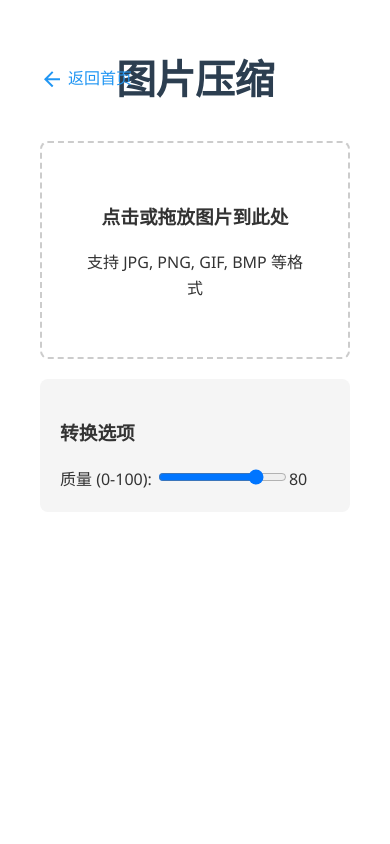
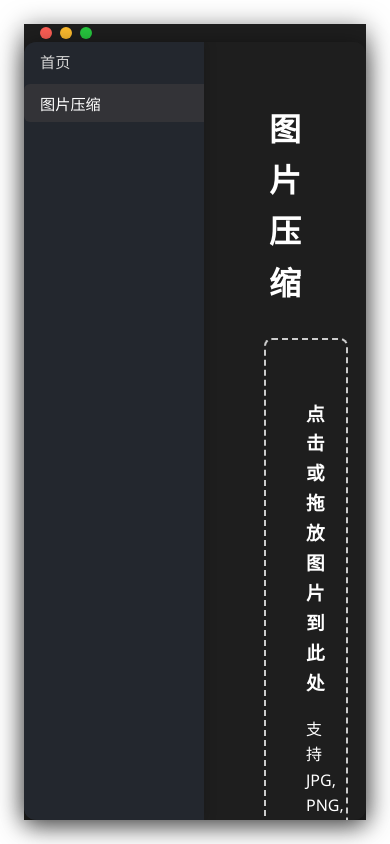
Before and after one commit to gausszhou/image-tools, a React (Vite) app: page /image-tools/compress in a window 390 px wide. Built offline with nearby package versions, Linux system fonts and the light colour scheme.

Commit message:
style: 样式和布局调整

```diff
--- a/src/App.css
+++ b/src/App.css
@@ -1,54 +1,129 @@
-.App {
-  text-align: center;
+/* 应用程序布局相关样式 */
+.layout {
   min-height: 100vh;
-  background-color: #f8f9fa;
-  padding: 20px;
+  display: flex;
+  flex-direction: column;
+  align-items: center;
+  justify-content: center;
+  background: #fff;
+  max-width: 1200px;
+  max-height: 90vh;
+  margin: 0 auto;
+  box-sizing: border-box;
 }
 
-.page-container {
-  max-width: 1200px;
-  margin: 0 auto;
-  padding: 20px;
+.layout__container {
+  width: 1536px;
+  height: 720px;
+  max-width: calc(100vw - 48px);
+  max-height: calc(100vh - 48px);
+  display: flex;
+  flex-direction: column;
+  align-items: center;
+  justify-content: center;
+  box-sizing: border-box;
+  background: #1e1e1e;
+  border-radius: 16px;
+  box-shadow: 0 4px 24px rgba(0,0,0,0.5);
 }
 
-.page-title {
-  color: #2c3e50;
-  text-align: center;
-  margin-bottom: 30px;
-  font-size: 2.5rem;
-  font-weight: 600;
-  letter-spacing: -0.5px;
+.layout__body {
+  width: 100%;
+  height: 100%;
+  display: flex;
+  background: #1e1e1e;
+  border-radius: 12px;
+  box-shadow: 0 4px 24px rgba(0,0,0,0.5);
+  overflow: hidden;
 }
 
-.tools-grid {
-  display: grid;
-  grid-template-columns: repeat(auto-fit, minmax(300px, 1fr));
-  gap: 20px;
-  margin-top: 30px;
+.layout__header {
+  width: 100%;
+  height: 32px;
+  display: flex;
+  align-items: center;
+  justify-content: flex-start;
+  padding: 0 16px;
+  box-sizing: border-box;
 }
 
-.tool-card {
-  display: block;
-  padding: 20px;
-  border: 1px solid #eee;
-  border-radius: 8px;
-  text-decoration: none;
-  color: inherit;
-  transition: all 0.3s ease;
+.layout__dots {
+  display: flex;
+  gap: 8px;
+  margin: 0;
 }
 
-.tool-card:hover {
-  transform: translateY(-2px);
-  box-shadow: 0 4px 12px rgba(0, 0, 0, 0.1);
-  border-color: #2196f3;
+.layout__dot {
+  width: 12px;
+  height: 12px;
+  border-radius: 50%;
 }
 
-.tool-card h2 {
-  color: #2196f3;
-  margin-bottom: 10px;
+.layout__dot--red {
+  background: #ff5f56;
 }
 
-.tool-card p {
-  color: #666;
-  margin: 0;
+.layout__dot--yellow {
+  background: #ffbd2e;
 }
+
+.layout__dot--green {
+  background: #27c93f;
+}
+
+.layout__sidebar {
+  width: 180px;
+  background: #23272e;
+  display: flex;
+  flex-direction: column;
+  align-items: flex-start;
+  border-top-left-radius: 0;
+  border-bottom-left-radius: 10px;
+  box-shadow: 2px 0 12px rgba(0,0,0,0.15);
+}
+
+.layout__nav {
+  display: flex;
+  flex-direction: column;
+  width: 100%;
+  gap: 4px;
+}
+
+.layout__nav-link {
+  color: #d4d4d4;
+  text-decoration: none;
+  padding: 8px 16px;
+  border-radius: 6px 0 0 6px;
+  font-size: 0.95rem;
+  transition: background 0.2s, color 0.2s;
+}
+
+.layout__nav-link--active,
+.layout__nav-link:hover {
+  background: #333337;
+  color: #fff;
+}
+
+.layout__main {
+  flex: 1;
+  padding: 40px;
+  overflow-y: auto;
+}
+
+/* 响应式设计样式 */
+@media (max-width: 1600px) {
+  .layout__container {
+    width: 96vw;
+    min-width: 320px;
+  }
+}
+
+@media (max-width: 900px) {
+  .layout__container {
+    width: 100vw;
+    height: auto;
+    min-width: 0;
+    margin: 0;
+    border-radius: 0;
+  }
+}
--- a/src/App.tsx
+++ b/src/App.tsx
@@ -1,16 +1,61 @@
-import React from 'react';
-import { BrowserRouter as Router, Routes, Route } from 'react-router-dom';
+import { Route, BrowserRouter as Router, Routes, Link, useLocation } from 'react-router-dom';
 import './App.css';
 import Home from './pages/Home';
 import ImageCompress from './pages/ImageCompress';
 
-function App() {
+function Sidebar() {
+  const location = useLocation();
   return (
-    <Router basename="/image-tools">
+    <div className="layout__sidebar">
+      <nav className="layout__nav">
+        <Link to="/" className={location.pathname === '/' ? 'layout__nav-link layout__nav-link--active' : 'layout__nav-link'}>首页</Link>
+        <Link to="/compress" className={location.pathname === '/compress' ? 'layout__nav-link layout__nav-link--active' : 'layout__nav-link'}>图片压缩</Link>
+      </nav>
+    </div>
+  );
+}
+
+function AppHead() {
+  return (
+    <div className="layout__header">
+      <div className="layout__dots">
+        <span className="layout__dot layout__dot--red"></span>
+        <span className="layout__dot layout__dot--yellow"></span>
+        <span className="layout__dot layout__dot--green"></span>
+      </div>
+    </div>
+  );
+}
+
+function AppMain() {
+  return (
+    <div className="layout__main">
       <Routes>
         <Route path="/" element={<Home />} />
         <Route path="/compress" element={<ImageCompress />} />
       </Routes>
+    </div>
+  );
+}
+
+function AppBody() {
+  return (
+    <div className="layout__body">
+      <Sidebar />
+      <AppMain />
+    </div>
+  );
+}
+
+function App() {
+  return (
+    <Router basename="/image-tools/">
+      <div className="layout">
+        <div className="layout__container">
+          <AppHead />
+          <AppBody />
+        </div>
+      </div>
     </Router>
   );
 }
--- a/src/components/ImageConverter.css
+++ b/src/components/ImageConverter.css
@@ -2,7 +2,7 @@
     max-width: 1200px;
     margin: 0 auto;
     padding: 0 20px 20px;
-    color: #333;
+    color: #fff;
     line-height: 1.6;
     font-family: 'Segoe UI', Tahoma, Geneva, Verdana, sans-serif;
 }
@@ -36,7 +36,7 @@
 }
 
 h1 {
-    color: #2c3e50;
+    color: #fff;
     text-align: center;
     margin-bottom: 30px;
 }
@@ -89,7 +89,7 @@ h1 {
 }
 
 .file-info {
-    color: #666;
+    color: #bdbdbd;
     font-size: 0.9em;
     margin: 10px 0;
 }
@@ -131,14 +131,129 @@ progress {
 .status {
     text-align: center;
     margin-top: 10px;
-    color: #2196f3;
+    color: #64b5f6;
 }
 
 .error {
-    color: #f44336;
+    color: #ff8a80;
     text-align: center;
     margin: 10px 0;
     padding: 10px;
-    background-color: #ffebee;
+    background-color: rgba(244, 67, 54, 0.1);
     border-radius: 4px;
 }
+
+.image-converter {
+    max-width: 1200px;
+    margin: 0 auto;
+    padding: 0 20px 20px;
+    color: #fff;
+    line-height: 1.6;
+    font-family: 'Segoe UI', Tahoma, Geneva, Verdana, sans-serif;
+}
+
+.image-converter__header {
+    position: relative;
+    margin-bottom: 30px;
+}
+
+.image-converter__title {
+    color: #fff;
+    text-align: center;
+    margin-bottom: 30px;
+}
+
+.image-converter__upload {
+    border: 2px dashed #ccc;
+    border-radius: 8px;
+    padding: 40px;
+    text-align: center;
+    cursor: pointer;
+    margin: 20px 0;
+    transition: all 0.3s ease;
+}
+
+.image-converter__upload:hover {
+    border-color: #666;
+}
+
+.image-converter__upload--dragging {
+    border-color: #2196f3;
+    background-color: rgba(33, 150, 243, 0.1);
+}
+
+.image-converter__options {
+    margin: 20px 0;
+    padding: 20px;
+    background-color: rgba(245, 245, 245, 0.1);
+    border-radius: 8px;
+}
+
+.image-converter__preview {
+    display: grid;
+    grid-template-columns: repeat(auto-fit, minmax(300px, 1fr));
+    gap: 20px;
+    margin-top: 20px;
+}
+
+.image-converter__preview-item {
+    border: 1px solid #333;
+    border-radius: 8px;
+    padding: 15px;
+    text-align: center;
+}
+
+.image-converter__preview-img {
+    max-width: 100%;
+    height: auto;
+    border-radius: 4px;
+    margin: 10px 0;
+}
+
+.image-converter__file-info {
+    color: #bdbdbd;
+    font-size: 0.9em;
+    margin: 10px 0;
+}
+
+.image-converter__download button,
+.image-converter__copy {
+    background-color: #2196f3;
+    color: white;
+    border: none;
+    padding: 10px 20px;
+    border-radius: 4px;
+    cursor: pointer;
+    font-size: 1em;
+    transition: background-color 0.3s ease;
+    width: 100%;
+}
+
+.image-converter__download button:hover,
+.image-converter__copy:hover {
+    background-color: #1976d2;
+}
+
+.image-converter__progress {
+    margin: 20px 0;
+}
+
+.image-converter__progress progress {
+    width: 100%;
+    height: 20px;
+}
+
+.image-converter__status {
+    text-align: center;
+    margin-top: 10px;
+    color: #64b5f6;
+}
+
+.image-converter__error {
+    color: #ff8a80;
+    text-align: center;
+    margin: 10px 0;
+    padding: 10px;
+    background-color: rgba(244, 67, 54, 0.1);
+    border-radius: 4px;
+}
--- a/src/components/ImageConverter.tsx
+++ b/src/components/ImageConverter.tsx
@@ -1,5 +1,4 @@
 import React, { useState, useRef } from 'react';
-import { Link } from 'react-router-dom';
 import './ImageConverter.css';
 import { formatFileSize, getImageDimensions, convertToWebP } from '../utils';
 
@@ -123,18 +122,12 @@ const ImageConverter: React.FC = () => {
   };
 
   return (
-    <div className="container">
-      <div className="header">
-        <Link to="/" className="back-btn">
-          <svg viewBox="0 0 24 24" width="24" height="24">
-            <path fill="currentColor" d="M20 11H7.83l5.59-5.59L12 4l-8 8 8 8 1.41-1.41L7.83 13H20v-2z"/>
-          </svg>
-          返回首页
-        </Link>
-        <h1 className="page-title">图片压缩</h1>
+    <div className="image-converter">
+      <div className="image-converter__header">
+        <h1 className="image-converter__title">图片压缩</h1>
       </div>
       <div
-        className={`upload-area ${isDragging ? 'highlight' : ''}`}
+        className={`image-converter__upload ${isDragging ? 'image-converter__upload--dragging' : ''}`}
         onClick={handleUploadClick}
         onDrop={handleDrop}
         onDragOver={handleDragOver}
@@ -151,9 +144,9 @@ const ImageConverter: React.FC = () => {
         />
       </div>
 
-      <div className="options">
+      <div className="image-converter__options">
         <h3>转换选项</h3>
-        <div>
+        <div className="image-converter__quality">
           <label htmlFor="quality">质量 (0-100): </label>
           <input
             type="range"
@@ -168,46 +161,46 @@ const ImageConverter: React.FC = () => {
       </div>
 
       {(progress > 0 || status) && (
-        <div className="progress-container">
+        <div className="image-converter__progress">
           <progress value={progress} max="100" />
-          <div className="status">{status}</div>
+          <div className="image-converter__status">{status}</div>
         </div>
       )}
 
-      {error && <div className="error">{error}</div>}
+      {error && <div className="image-converter__error">{error}</div>}
 
       {originalImage && webpImage && (
-        <div className="preview">
-          <div className="preview-item">
+        <div className="image-converter__preview">
+          <div className="image-converter__preview-item">
             <h3>原始图片</h3>
-            <img src={originalImage.url} alt="原始图片" className="preview-img" />
-            <div className="file-info">
+            <img src={originalImage.url} alt="原始图片" className="image-converter__preview-img" />
+            <div className="image-converter__file-info">
               {originalImage.name} ({formatFileSize(originalImage.size)})
               {originalImage.dimensions &&
                 ` ${originalImage.dimensions.width}×${originalImage.dimensions.height}`}
             </div>
           </div>
-          <div className="preview-item">
+          <div className="image-converter__preview-item">
             <h3>WebP 图片</h3>
-            <img src={webpImage.url} alt="WebP图片" className="preview-img" />
-            <div className="file-info">
+            <img src={webpImage.url} alt="WebP图片" className="image-converter__preview-img" />
+            <div className="image-converter__file-info">
               {webpImage.name} ({formatFileSize(webpImage.size)})
               {webpImage.dimensions &&
                 ` ${webpImage.dimensions.width}×${webpImage.dimensions.height}`}
             </div>
-            <a href={webpImage.url} download={webpImage.name} className="download-btn">
+            <a href={webpImage.url} download={webpImage.name} className="image-converter__download">
               <button>下载 WebP 图片</button>
             </a>
           </div>
-          <div className="preview-item">
+          <div className="image-converter__preview-item">
             <h3>Base64 图片</h3>
-            <img src={base64Image} alt="Base64图片" className="preview-img" />
-            <div className="file-info">
+            <img src={base64Image} alt="Base64图片" className="image-converter__preview-img" />
+            <div className="image-converter__file-info">
               {webpImage?.name.replace('.webp', '.base64')} ({formatFileSize(base64Image.length)})
               {webpImage?.dimensions &&
                 ` ${webpImage.dimensions.width}×${webpImage.dimensions.height}`}
             </div>
-            <button onClick={copyBase64} className="copy-btn">复制 Base64</button>
+            <button onClick={copyBase64} className="image-converter__copy">复制 Base64</button>
           </div>
         </div>
       )}
--- /dev/null
+++ b/src/pages/Home.css
@@ -0,0 +1,73 @@
+.vscode-container {
+  background: #1e1e1e;
+  border-radius: 10px;
+  box-shadow: 0 4px 24px rgba(0,0,0,0.5);
+  padding: 32px 40px 40px 40px;
+  max-width: 600px;
+  margin: 60px auto;
+  color: #d4d4d4;
+  font-family: 'Segoe UI', 'Consolas', 'monospace';
+  position: relative;
+}
+
+.vscode-header {
+  display: flex;
+  align-items: center;
+  margin-bottom: 32px;
+}
+
+.mac-dots {
+  display: flex;
+  gap: 8px;
+  margin-right: 16px;
+}
+
+.mac-dot {
+  width: 12px;
+  height: 12px;
+  border-radius: 50%;
+  display: inline-block;
+}
+
+.mac-dot.red { background: #ff5f56; }
+.mac-dot.yellow { background: #ffbd2e; }
+.mac-dot.green { background: #27c93f; }
+
+.page-title {
+  font-size: 2rem;
+  font-weight: bold;
+  color: #fff;
+}
+
+.tools-grid {
+  display: flex;
+  gap: 24px;
+}
+
+.tool-card {
+  background: #252526;
+  border-radius: 8px;
+  padding: 24px 20px;
+  color: #d4d4d4;
+  text-decoration: none;
+  box-shadow: 0 2px 8px rgba(0,0,0,0.2);
+  transition: background 0.2s;
+}
+.tool-card:hover {
+  background: #333337;
+}
+
+.home-welcome {
+  text-align: center;
+  display: flex;
+  flex-direction: column;
+  align-items: center;
+  justify-content: center;
+}
+
+.home-description {
+  font-size: 1.2rem;
+  color: #bdbdbd;
+  margin-top: 24px;
+  text-align: center;
+}
--- a/src/pages/Home.tsx
+++ b/src/pages/Home.tsx
@@ -1,17 +1,11 @@
 import React from 'react';
-import { Link } from 'react-router-dom';
+import './Home.css';
 
 const Home: React.FC = () => {
   return (
-    <div className="page-container">
-      <h1 className="page-title">Image Tools</h1>
-      <div className="tools-grid">
-        <Link to="/compress" className="tool-card">
-          <h2>图片压缩</h2>
-          <p>将图片转换为 WebP 格式，支持质量调整</p>
-        </Link>
-        {/* 可以在这里添加更多工具卡片 */}
-      </div>
+    <div className="home-welcome">
+      <h1 className="page-title">欢迎使用 Image Tools</h1>
+      <p className="home-description">在左侧选择你需要的图片工具</p>
     </div>
   );
 };
```
